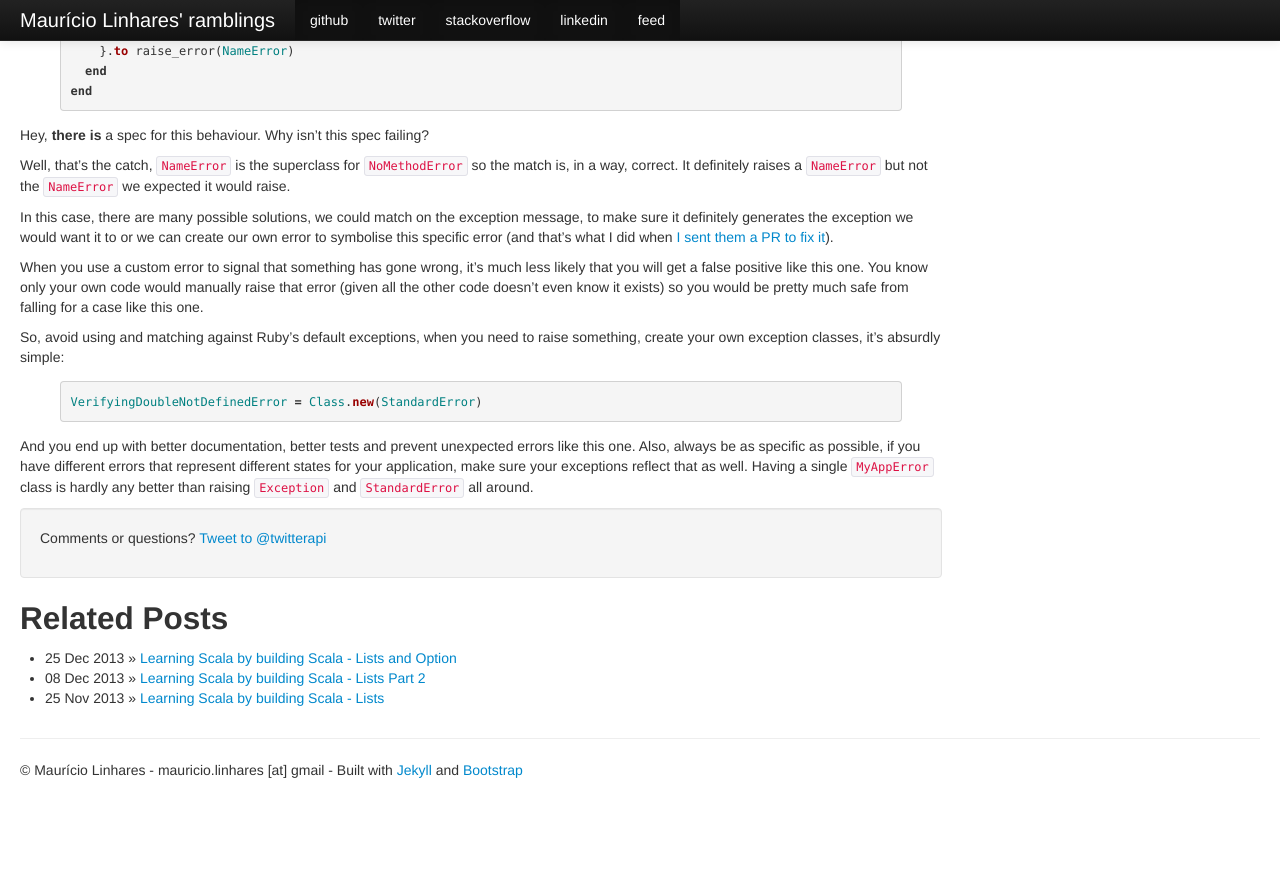
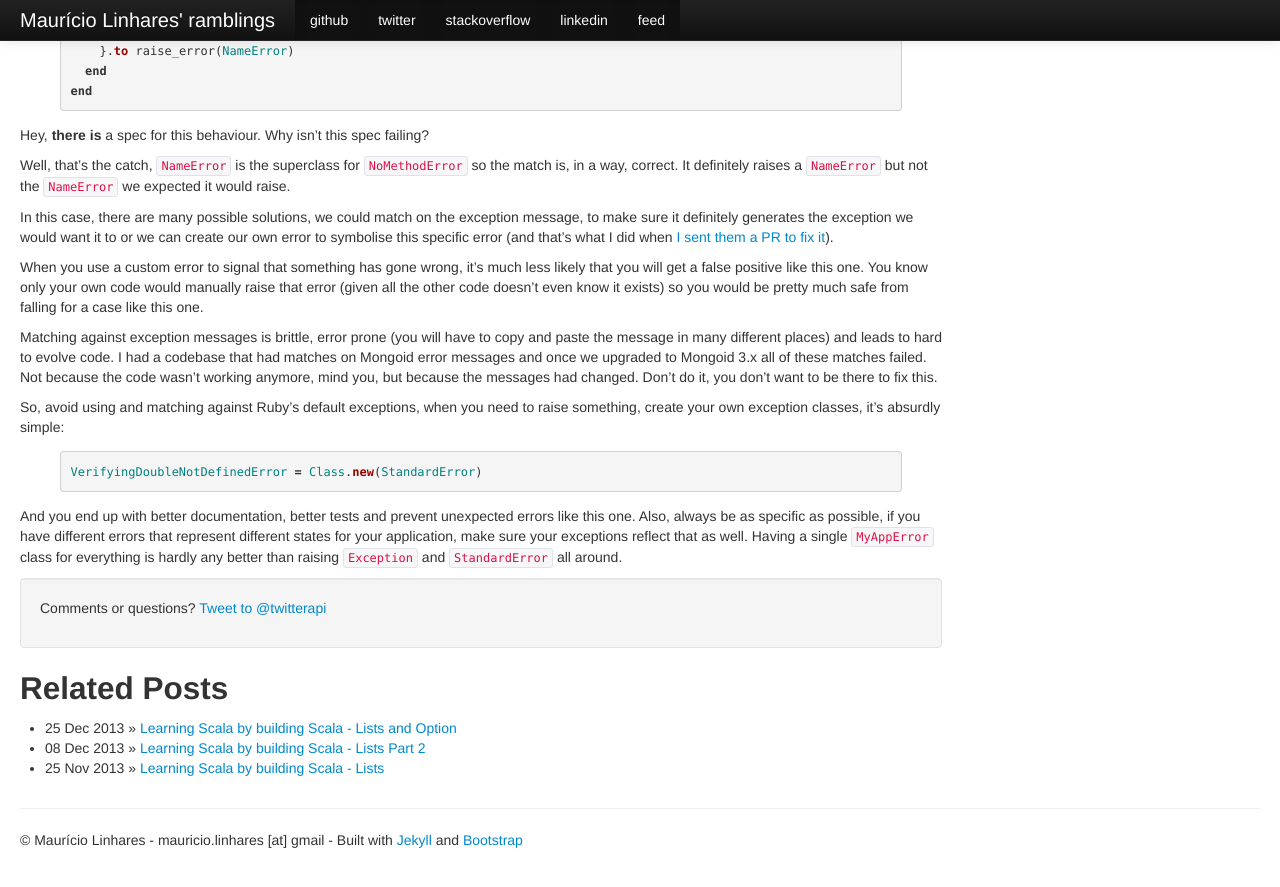
Before and after one commit to mauricio/mauricio.github.com, a Jekyll site: the page built from _posts/2014-02-01-never-match-against-ruby-default-execeptions-at-your-tests.md, in a window 1280 px wide and 900 px high, scrolled down 936 px. Shown: the top 887 px of the window. Built offline with Jekyll 4.4.1, drawn with Linux system fonts in a browser that asks for light colours; Markdown is read by kramdown in place of the engine named in the settings; comment, search, counter and statistics services are not loaded; before the commit the page ends 1766 px from its top, so only the background shows below that.

Commit message:
More updates

```diff
--- a/_posts/2014-02-01-never-match-against-ruby-default-execeptions-at-your-tests.md
+++ b/_posts/2014-02-01-never-match-against-ruby-default-execeptions-at-your-tests.md
@@ -57,10 +57,12 @@ In this case, there are many possible solutions, we could match on the exception
 
 When you use a custom error to signal that something has gone wrong, it's much less likely that you will get a false positive like this one. You know only your own code would manually raise that error (given all the other code doesn't even know it exists) so you would be pretty much safe from falling for a case like this one.
 
+Matching against exception messages is brittle, error prone (you will have to copy and paste the message in many different places) and leads to hard to evolve code. I had a codebase that had matches on Mongoid error messages and once we upgraded to Mongoid 3.x all of these matches failed. Not because the code wasn't working anymore, mind you, but because the messages had changed. Don't do it, you don't want to be there to fix this.
+
 So, avoid using and matching against Ruby's default exceptions, when you need to raise something, create your own exception classes, it's absurdly simple:
 
 {% highlight ruby %}
 VerifyingDoubleNotDefinedError = Class.new(StandardError)
 {% endhighlight %}
 
-And you end up with better documentation, better tests and prevent unexpected errors like this one. Also, always be as specific as possible, if you have different errors that represent different states for your application, make sure your exceptions reflect that as well. Having a single `MyAppError` class is hardly any better than raising `Exception` and `StandardError` all around.
+And you end up with better documentation, better tests and prevent unexpected errors like this one. Also, always be as specific as possible, if you have different errors that represent different states for your application, make sure your exceptions reflect that as well. Having a single `MyAppError` class for everything is hardly any better than raising `Exception` and `StandardError` all around.
```
